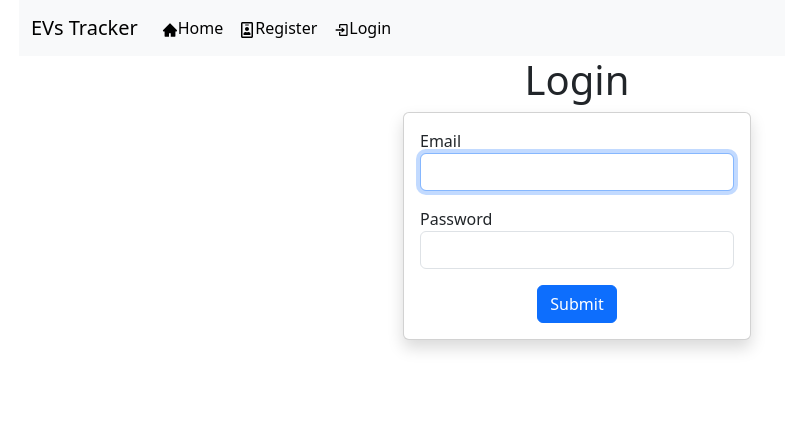
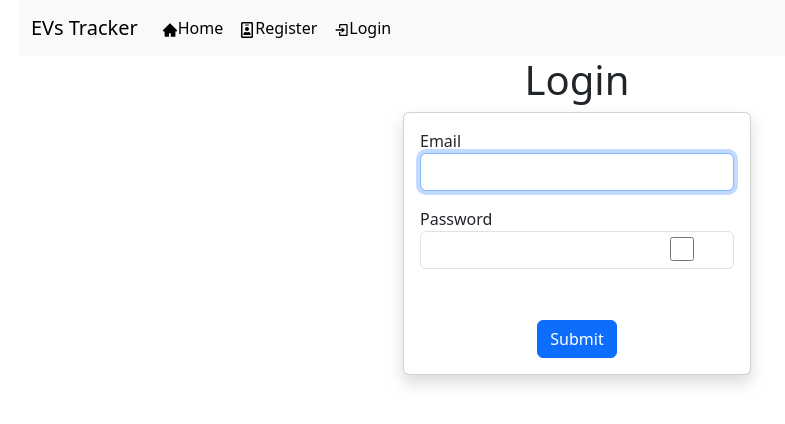
Before and after one commit to Vittal-Shindhe2001/EVS_Tracker, a React (Create React App) app in the folder ui/: page /login in a window 1280 px wide. Shown: the top 424 px of the page, without its empty margins (63-848 px from the left). Built offline with nearby package versions, Linux system fonts and the light colour scheme.

Commit message:
Debouncing

```diff
--- a/ui/package.json
+++ b/ui/package.json
@@ -15,6 +15,7 @@
     "bootstrap": "^5.3.0",
     "jwt-decode": "^3.1.2",
     "leaflet": "^1.9.4",
+    "lodash.debounce": "^4.0.8",
     "react": "^18.2.0",
     "react-dom": "^18.2.0",
     "react-icons": "^4.10.1",
--- a/ui/src/App.css
+++ b/ui/src/App.css
@@ -96,8 +96,22 @@
     transform: rotate(360deg);
   }
 }
-
+/* form css */
 .formLabel{
 display: flex;
 
 }
+
+
+.check{
+  margin-top: 5px;
+  margin-left:200px;
+  width: 2em;
+  height: 1.5em;
+  border: 9.15em solid currentColor;
+  border-radius: 6.15em;
+  position: relative;
+  top: -37px;
+  left: 5px;
+
+}
--- a/ui/src/Component/Account.js
+++ b/ui/src/Component/Account.js
@@ -49,4 +49,4 @@ const Account = (props) => {
     </div>
   );
 };
-export default Account;
+export default Account;
--- a/ui/src/Component/Login.js
+++ b/ui/src/Component/Login.js
@@ -1,16 +1,17 @@
-import React, { useState,useRef, useEffect } from 'react';
+import React, { useState, useRef, useEffect } from 'react';
 import { useDispatch } from 'react-redux'
 import { startLoginUser } from '../Actions/userActions';
 import { useHistory, withRouter } from 'react-router-dom/cjs/react-router-dom.min';
 const emailFormat = /^([a-zA-Z0-9_\-\.]+)@((\[[0-9]{1,3}\.[0-9]{1,3}\.[0-9]{1,3}\.)|(([a-zA-Z0-9\-]+\.)+))([a-zA-Z]{2,4}|[0-9]{1,3})(\]?)$/;
 const Login = (props) => {
-  const ref=useRef()
+  const ref = useRef()
   const history = useHistory()
   const dispatch = useDispatch()
   const [email, setEmail] = useState('')
   const [password, setPassword] = useState('')
   const [messageError, setMessageError] = useState({})
   const error = {}
+  const [check,setChecke]=useState(false)
 
   const validationForm = () => {
     if (email.trim().length === 0) {
@@ -46,10 +47,9 @@ const Login = (props) => {
   }
 
   //focus input field email
-  useEffect(()=>{
+  useEffect(() => {
     ref.current.focus()
-  },[ref])
-
+  }, [ref])
 
   return (
     <div className="container">
@@ -61,15 +61,16 @@ const Login = (props) => {
             <div className='card-body'>
               <form onSubmit={handleLogin} >
                 <div className="mb-3">
-                  <label htmlFor="exampleInputEmail1"  className='formLabel'>Email</label>
+                  <label htmlFor="exampleInputEmail1" className='formLabel'>Email</label>
                   <input type="email" className="form-control" id="exampleInputEmail1" aria-describedby="emailHelp" value={email}
-                    onChange={(e) => setEmail(e.target.value)} ref={ref}/>
+                    onChange={(e) => setEmail(e.target.value)} ref={ref} />
                   {messageError.email && <div> <span style={{ color: "red" }}>{messageError.email}</span></div>}
                 </div>
                 <div className="mb-3 ">
-                  <label htmlFor="exampleInputPassword1"  className='formLabel'>Password</label>
-                  <input type='password' className="form-control" id="exampleInputPassword1" value={password}
+                  <label htmlFor="exampleInputPassword1" className='formLabel'>Password</label>
+                  <input  type={check ? 'text' : 'password'} className="form-control" id="exampleInputPassword1" value={password}
                     onChange={(e) => { setPassword(e.target.value) }} />
+                  <input className="check" checked={check} type="checkbox" onChange={()=>{setChecke(!check)}}/>
                   {messageError.password && <div><span style={{ color: "red" }}>{messageError.password}</span></div>}
                 </div>
                 <button type="submit" className="btn btn-primary">Submit</button>
--- a/ui/src/Component/Register.js
+++ b/ui/src/Component/Register.js
@@ -1,4 +1,4 @@
-import React, { useState,useRef, useEffect } from "react";
+import React, { useState, useRef, useEffect } from "react";
 import { useDispatch } from "react-redux";
 import { startRegisterUser } from "../Actions/userActions";
 const emailFormat = /^([a-zA-Z0-9_\-\.]+)@((\[[0-9]{1,3}\.[0-9]{1,3}\.[0-9]{1,3}\.)|(([a-zA-Z0-9\-]+\.)+))([a-zA-Z]{2,4}|[0-9]{1,3})(\]?)$/;
@@ -39,13 +39,13 @@ const RegistrationForm = (props) => {
 };
 
 const CustomerRegistrationForm = (props) => {
- const ref=useRef()
+  const ref = useRef()
   const dispatch = useDispatch();
   const [name, setName] = useState("");
   const [email, setEmail] = useState("");
   const [password, setPassword] = useState("");
   const [messageError, setMessageError] = useState({});
-
+  const [check,setChecke]=useState(false)
   const formData = {
     name: name,
     email: email,
@@ -70,9 +70,9 @@ const CustomerRegistrationForm = (props) => {
 
     return error;
   }
-  useEffect(()=>{
+  useEffect(() => {
     ref.current.focus()
-  },[ref])
+  }, [ref])
 
   const handleSubmit = (e) => {
     e.preventDefault();
@@ -90,13 +90,13 @@ const CustomerRegistrationForm = (props) => {
     <div className="container-fuild">
       <div className="row">
         <div className="col-md-4"></div>
-        <div className="col-md-4">
+        <div className=" col-md-4">
           <h2>Customer Registration</h2>
           <div className="card shadow">
             <div className="card-body ">
               <form onSubmit={handleSubmit}>
                 <div className="mb-3">
-                  <label htmlFor="name"  className='formLabel'>
+                  <label htmlFor="name" className='formLabel'>
                     Name
                   </label>
                   <input
@@ -105,13 +105,13 @@ const CustomerRegistrationForm = (props) => {
                     id="name"
                     value={name}
                     onChange={(e) => setName(e.target.value)}
-                  ref={ref}/>
+                    ref={ref} />
                   {messageError.userName && (
                     <div className="text-danger">{messageError.userName}</div>
                   )}
                 </div>
                 <div className="mb-3">
-                  <label htmlFor="email"  className='formLabel'>
+                  <label htmlFor="email" className='formLabel'>
                     Email
                   </label>
                   <input
@@ -126,14 +126,15 @@ const CustomerRegistrationForm = (props) => {
                   )}
                 </div>
                 <div className="mb-3">
-                  <label htmlFor="password"  className='formLabel'>Password</label>
+                  <label htmlFor="password" className='formLabel'>Password</label>
                   <input
-                    type="password"
+                    type={check ? 'text' : 'password'}
                     className="form-control"
                     id="password"
                     value={password}
                     onChange={(e) => setPassword(e.target.value)}
                   />
+                  <input className="check" checked={check} type="checkbox" onChange={()=>{setChecke(!check)}}/>
                   {messageError.password && (
                     <div className="text-danger">{messageError.password}</div>
                   )}
@@ -158,7 +159,7 @@ const StaffRegistrationForm = (props) => {
   const [messageError, setMessageError] = useState({});
   const [isChecked, setIsChecked] = useState(false);
   const [role, setRole] = useState("");
-
+  const [checkBox,setChecke]=useState(false)
   const handleCheckboxChange = (e) => {
     setIsChecked(e.target.checked);
     if (e.target.checked) {
@@ -216,7 +217,7 @@ const StaffRegistrationForm = (props) => {
             <div className="card-body ">
               <form onSubmit={handleSubmit}>
                 <div className="mb-3">
-                  <label htmlFor="name"  className='formLabel'>
+                  <label htmlFor="name" className='formLabel'>
                     Name
                   </label>
                   <input
@@ -231,7 +232,7 @@ const StaffRegistrationForm = (props) => {
                   )}
                 </div>
                 <div className="mb-3">
-                  <label htmlFor="email"  className='formLabel'>
+                  <label htmlFor="email" className='formLabel'>
                     Email
                   </label>
                   <input
@@ -246,16 +247,17 @@ const StaffRegistrationForm = (props) => {
                   )}
                 </div>
                 <div className="mb-3">
-                  <label htmlFor="password"  className='formLabel'>
+                  <label htmlFor="password" className='formLabel'>
                     Password
                   </label>
                   <input
-                    type="password"
+                     type={checkBox ? 'text' : 'password'}
                     className="form-control"
                     id="password"
                     value={password}
                     onChange={(e) => setPassword(e.target.value)}
                   />
+                  <input className="check" checked={checkBox} type="checkbox" onChange={()=>{setChecke(!checkBox)}}/>
                   {messageError.password && (
                     <div className="text-danger">{messageError.password}</div>
                   )}
--- a/ui/src/Component/admin/AllStationD.js
+++ b/ui/src/Component/admin/AllStationD.js
@@ -1,6 +1,7 @@
-import React, { useEffect, useState } from "react";
+import React, { useEffect, useState,useCallback } from "react";
 import { useDispatch, useSelector } from "react-redux";
-import { startDeleteStation, startGetAllStations, setSearchStation, startStationName } from "../../Actions/stationAction";
+import debounce from 'lodash.debounce';
+import { startDeleteStation, startGetAllStations, setSearchStation } from "../../Actions/stationAction";
 import Station from "../Station";
 import { Modal, ModalHeader, ModalBody } from "reactstrap";
 import StationLocation from "./StationLocation";
@@ -18,13 +19,11 @@ export const AllStationD = (props) => {
     const [location, setLocation] = useState({});
     const [search, setSearch] = useState('')
     const [display, setDisplay] = useState(false)
-    const [sort,setSort]=useState('')
-    const [sorted,setSorted]=useState(false)
     const dispatch = useDispatch();
 
     useEffect(() => {
         dispatch(startGetAllStations());
-    }, [dispatch, search]);
+    }, [dispatch,search]);
 
     const station = useSelector((state) => {
         return state;
@@ -55,14 +54,17 @@ export const AllStationD = (props) => {
     const handleSearch = (e) => {
         setDisplay(true)
         setSearch(e.target.value)
-        dispatch(setSearchStation(search))
+        debouncedChangeHandler(e.target.value);
+        //   dispatch(setSearchStation(search))
     }
-    //sorting
-    const handleSort=(e)=>{
-        setSorted(!sort)
-        setSort(e.target.value)
-        dispatch(startStationName(sort))
-    }
+    //debouncing
+    const debouncedChangeHandler = useCallback(
+        debounce((newValue) => {
+            console.log(newValue);
+            dispatch(setSearchStation(newValue))
+        },3000), // The wait time in milliseconds
+        [dispatch])
+
     return (
         <div className="card-container">
 
@@ -82,15 +84,6 @@ export const AllStationD = (props) => {
                 <div className="col-md-8">
 
                 </div>
-                {/* <div className="col-md-2">
-                    <form>
-                        <select name="sort" id="sort" className="sort-selection-style" value={sort} onChange={handleSort}>
-                            <option value='#' >sort </option>
-                            <option value='1' >a-z</option>
-                            <option value='-1' >z-a</option>
-                        </select>
-                    </form>
-                </div> */}
             </div>
 
             {display ?
```
Also changed, not shown: 2 other files (tests, documents, lock files or other folders).
